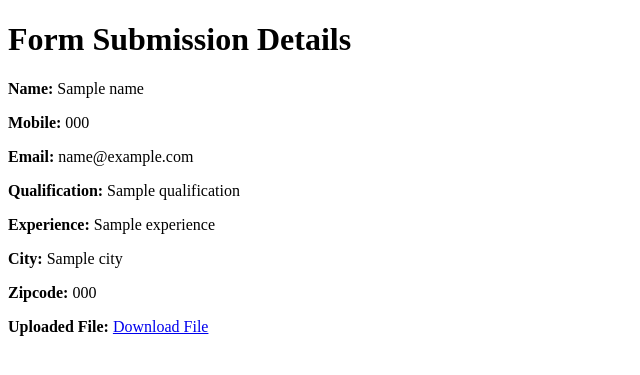
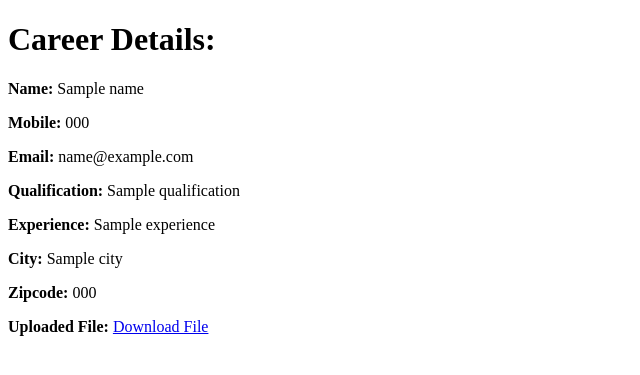
Before and after one commit to GenesisBlock3301/dj_bunkering_app, a Django app: template bunkering_frontend/templates/email_template/career_template.html in a window 1280 px wide. Shown: the top 375 px of the page, without its empty margins (0-640 px from the left). Run offline with Django 4.2, Linux system fonts and the light colour scheme; the template is opened without the code that fills it: most values are stand-ins (such as "Sample title", 1, 10 or a date in 2020).

```diff
--- a/bunkering_frontend/templates/email_template/career_template.html
+++ b/bunkering_frontend/templates/email_template/career_template.html
@@ -4,7 +4,7 @@
     <title>Form Submission</title>
 </head>
 <body>
-<h1>Form Submission Details</h1>
+<h1>Career Details: </h1>
 <p><strong>Name:</strong> {{ name }}</p>
 <p><strong>Mobile:</strong> {{ mobile }}</p>
 <p><strong>Email:</strong> {{ email }}</p>
--- a/bunkering_frontend/templates/email_template/contact_template.html
+++ b/bunkering_frontend/templates/email_template/contact_template.html
@@ -1,6 +1,7 @@
 <html>
 <head></head>
 <body>
+<h1>Contact Details: </h1>
 <p><strong>Name:</strong> {{ name }}</p>
 <p><strong>Email:</strong> {{ email }}</p>
 <p><strong>Subject:</strong> {{ subject }}</p>
```
